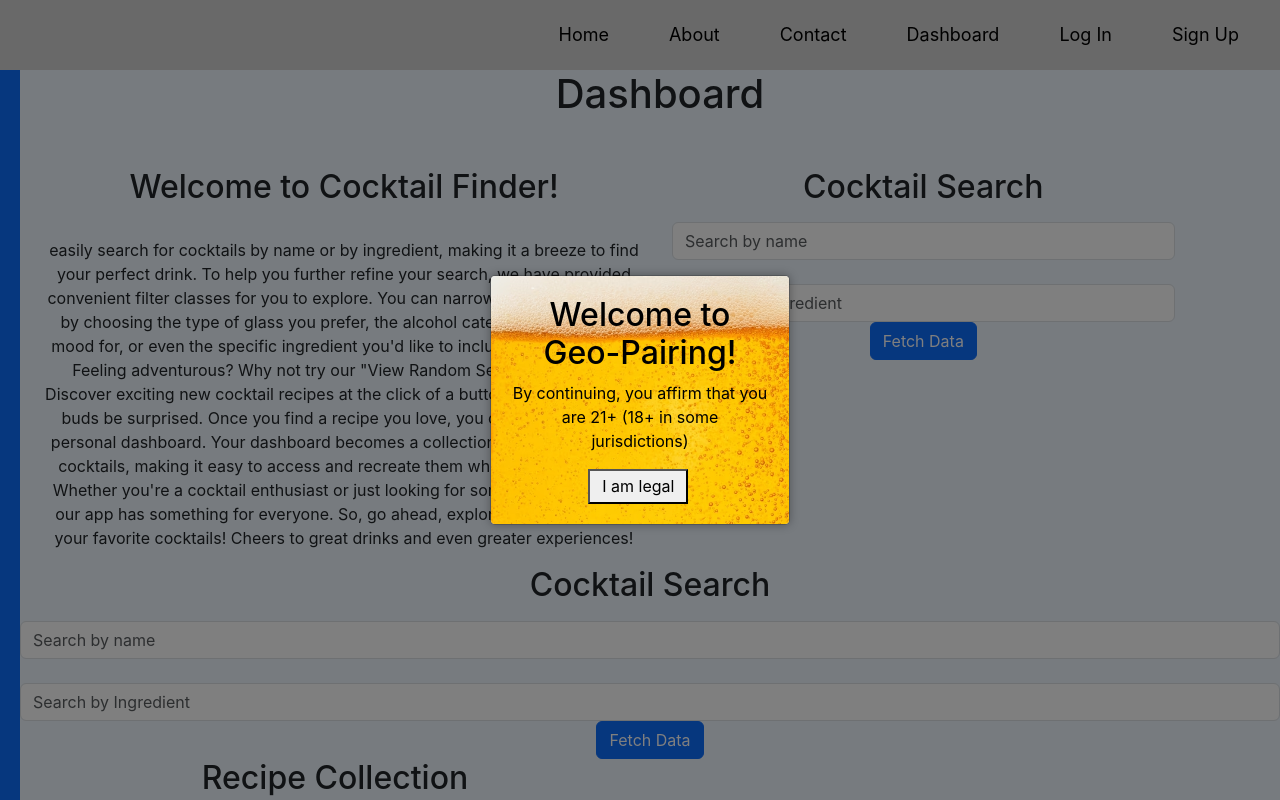
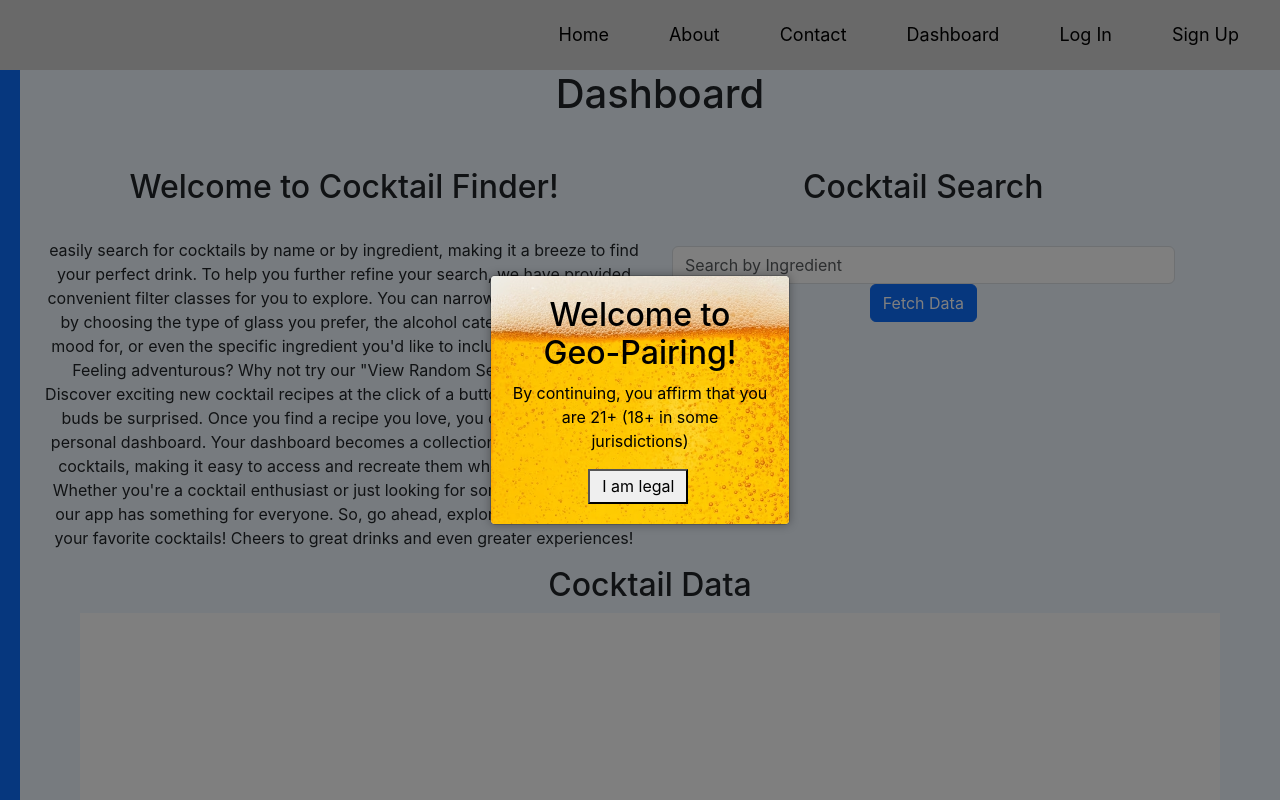
Before and after one commit to iangoodwin173/geo-pairing, a React (Create React App) app in the folder client/: page /dashboard in a window 1280 px wide. Shown: the top 800 px of the page. Built offline with nearby package versions, Linux system fonts and the light colour scheme.

Commit message:
killin it

```diff
--- a/client/src/pages/Dashboard.js
+++ b/client/src/pages/Dashboard.js
@@ -1,23 +1,18 @@
 import React, { useState } from "react";
 import { Button, Form, Container, Row, Col } from "react-bootstrap";
 import { useForm } from "react-hook-form";
-import fetchCityData from "../services/cityService";
 import fetchCocktailData from "../services/cocktailService";
-
 import "../style/dashboard.css";
 
 const Dashboard = () => {
   const { register, handleSubmit } = useForm();
-  const [cityData, setCityData] = useState(null);
   const [cocktailData, setCocktailData] = useState(null);
   const [cocktailIngredients, setIngredients] = useState(null);
+  const [savedCocktails, setSavedCocktails] = useState([]);
 
-  const onSubmit = async ({ city, cocktail }) => {
+  const onSubmit = async ({ cocktail }) => {
     try {
-      const cityDataResult = await fetchCityData(city);
       const cocktailDataResult = await fetchCocktailData(cocktail);
-      console.log(cityDataResult, cocktailDataResult);
-
       const cocktailNames = cocktailDataResult.drinks.map(
         (drink) => drink.strDrink
       );
@@ -38,13 +33,15 @@ const Dashboard = () => {
         ingredient14: drink.strIngredient14,
         ingredient15: drink.strIngredient15,
       }));
-
-      setCityData(cityDataResult);
       setCocktailData(cocktailNames);
       setIngredients(cocktailIngredients);
     } catch (error) {
       console.error("An error occurred while fetching data:", error);
     }
+  };
+
+  const handleSave = (cocktailName, ingredients) => {
+    setSavedCocktails([...savedCocktails, {cocktailName, ingredients}]);
   };
 
   return (
@@ -53,38 +50,35 @@ const Dashboard = () => {
         <h1>Dashboard</h1>
         <Row>
           <Col className="intro-col" sm={6}>
+            <h2>Welcome to Cocktail Finder!</h2>
             <p className="p-class">
-            <h2>Welcome to Cocktail Finder!</h2> <br></br>
+              <br></br>
               easily search for cocktails by name or by ingredient, making it a
               breeze to find your perfect drink. To help you further refine your
               search, we have provided convenient filter classes for you to
               explore. You can narrow down your options by choosing the type of
               glass you prefer, the alcohol category you're in the mood for, or
-            even the specific ingredient you'd like to include in your cocktail.
-            Feeling adventurous? Why not try our "View Random Selection"
-            feature! Discover exciting new cocktail recipes at the click of a
-            button and let your taste buds be surprised. Once you find a recipe
-            you love, you can save it to your personal dashboard. Your dashboard
-            becomes a collection of all your favorite cocktails, making it easy
-            to access and recreate them whenever you desire. Whether you're a
-            cocktail enthusiast or just looking for something refreshing, our
-            app has something for everyone. So, go ahead, explore, and start
-            saving your favorite cocktails! Cheers to great drinks and even
-            greater experiences!
+              even the specific ingredient you'd like to include in your
+              cocktail. Feeling adventurous? Why not try our "View Random
+              Selection" feature! Discover exciting new cocktail recipes at the
+              click of a button and let your taste buds be surprised. Once you
+              find a recipe you love, you can save it to your personal
+              dashboard. Your dashboard becomes a collection of all your
+              favorite cocktails, making it easy to access and recreate them
+              whenever you desire. Whether you're a cocktail enthusiast or just
+              looking for something refreshing, our app has something for
+              everyone. So, go ahead, explore, and start saving your favorite
+              cocktails! Cheers to great drinks and even greater experiences!
               </p>
           </Col>
-
           <Col className="search-col" sm={5}>
             <Form onSubmit={handleSubmit(onSubmit)}>
               <Form.Group controlId="city">
-          <Form.Label> <h2>Cocktail Search</h2></Form.Label>
-          <Form.Control
-            type="text"
-            placeholder="Search by name"
-            {...register("city")}
-          />
+                <Form.Label>
+                  {" "}
+                  <h2>Cocktail Search</h2>
+                </Form.Label>
               </Form.Group>
-
               <Form.Group controlId="cocktail">
                 <Form.Label></Form.Label>
                 <Form.Control
@@ -93,7 +87,6 @@ const Dashboard = () => {
                   {...register("cocktail")}
                 />
               </Form.Group>
-
               <Button variant="primary" type="submit">
                 Fetch Data
               </Button>
@@ -101,66 +94,13 @@ const Dashboard = () => {
           </Col>
         </Row>
       </div>
-
-
-
-        <div className="options-container">
-          <Form onSubmit={handleSubmit(onSubmit)}>
-        <Form.Group controlId="city">
-          <Form.Label> <h2>Cocktail Search</h2></Form.Label>
-          <Form.Control
-            type="text"
-            placeholder="Search by name"
-            {...register("city")}
-          />
-        </Form.Group>
-
-        <Form.Group controlId="cocktail">
-          <Form.Label></Form.Label>
-          <Form.Control
-            type="text"
-            placeholder="Search by Ingredient"
-            {...register("cocktail")}
-          />
-        </Form.Group>
-
-        <Button variant="primary" type="submit">
-          Fetch Data
-        </Button>
-      </Form>
-
-
-          <Col className="display-container" md={6}>
-            <h2>Recipe Collection</h2>
-          </Col>
-        </div>
-
-
-
+      <h2>Cocktail Data</h2>
+       <Container>
 
         <Row>
-        <Col>
-          <Container>
-            <h2>City Data</h2>
-            <p>{JSON.stringify(cityData)}</p>
-          </Container>
-        </Col>
-        <Col>
-          <Container>
-            <h2>Cocktail Data</h2>
-            <ul>
-              {cocktailData &&
-                cocktailData.map((cocktail, index) => (
-                  <li key={cocktail} className="cocktail-results-list">
-                    {/* <a
-              className="cocktail-results-links"
-              href={`https://thecocktaildb.com/browse.php?s=${cocktail}`}
-              target="_blank" //Open link in a new tab
-              rel="noopener noreferrer" // Recommended for security when using target="_blank"
-            >
-
-            </a> */}
-                    <button className="save-button">💾</button>
+          {cocktailData && cocktailData.map((cocktail, index) => (
+            <Col sm={4} className="cocktail-results-list" key={cocktail}>
+              <button className="save-button"></button>
               {cocktail}:
               <ul>
                 {cocktailIngredients &&
@@ -168,23 +108,38 @@ const Dashboard = () => {
                   Object.values(cocktailIngredients[index]).map(
                     (ingredient, idx) =>
                       ingredient ? (
-                              <li
-                                key={idx}
-                                className="cocktail-ingredients-list"
-                              >
+                        <li key={idx} className="cocktail-ingredients-list">
                           {ingredient}
                         </li>
                       ) : null
                   )}
               </ul>
+            </Col>
+          ))}
+        </Row>
+      </Container>
+      <Container>
+        <h2>Saved Cocktails</h2>
+        <Row>
+          {savedCocktails.map((cocktail, index) => (
+            <Col sm={4} key={cocktail.cocktailName}>
+              <h2>{cocktail.cocktailName}</h2>
+              <ul>
+                {Object.values(cocktail.ingredients).map((ingredient, idx) =>
+                  ingredient ? (
+                    <li key={idx} className="cocktail-ingredients-list">
+                      {ingredient}
                     </li>
+                  ) : null
+                )}
+              </ul>
+            </Col>
           ))}
-            </ul>
+        </Row>
       </Container>
-        </Col>
-      </Row>
     </div>
   );
 };
 
+
 export default Dashboard;
--- a/client/src/pages/SignupPage.js
+++ b/client/src/pages/SignupPage.js
@@ -47,54 +47,60 @@ const SignupPage = () => {
 
   if (loading) return <p>Loading...</p>;
   if (error) return <p>Error occurred during signup :(</p>;
-
   return (
     <Container>
-
       <Row className="d-flex align-items-center justify-content-center vh-100">
-
-        <Col xs={12} sm={6} className="text-center">
-
+        <Col lg={12} sm={6} className="text-center">
           <Form id="signupForm" onSubmit={handleSubmit(onSubmit)}>
-
+            <Form.Group controlId="email" className="mb-1">
+              <Form.Label></Form.Label>
               <Form.Control
                 {...register('email', { required: "Email is required." })}
                 type="email"
                 placeholder="Enter email"
               />
               {errors.email && <p>{errors.email.message}</p>}
+              <Form.Text className="text-muted">
 
+              </Form.Text>
+            </Form.Group>
+
+            <Form.Group controlId="fullName" className="mb-1">
+              <Form.Label></Form.Label>
               <Form.Control
                 {...register('fullName', { required: "Full name is required." })}
                 type="text"
                 placeholder="Full Name"
               />
               {errors.fullName && <p>{errors.fullName.message}</p>}
+            </Form.Group>
 
+            <Form.Group controlId="username" className="mb-1">
+              <Form.Label></Form.Label>
               <Form.Control
                 {...register('username', { required: "Username is required." })}
                 type="text"
                 placeholder="Username"
               />
               {errors.username && <p>{errors.username.message}</p>}
+            </Form.Group>
 
+            <Form.Group controlId="password" className="mb-4">
+              <Form.Label></Form.Label>
               <Form.Control
                 {...register('password', { required: "Password is required." })}
                 type="password"
                 placeholder="Password"
               />
               {errors.password && <p>{errors.password.message}</p>}
+            </Form.Group>
 
             <Button variant="primary" type="submit" style={{ width: '100%' }}>
               Sign Up
             </Button>
-
           </Form>
-
         </Col>
-
       </Row>
-
     </Container>
   );
 };
```
Also changed, not shown: client/src/style/dashboard.css (line endings or trailing spaces). Lines whose indentation alone changed are shown as unchanged.
